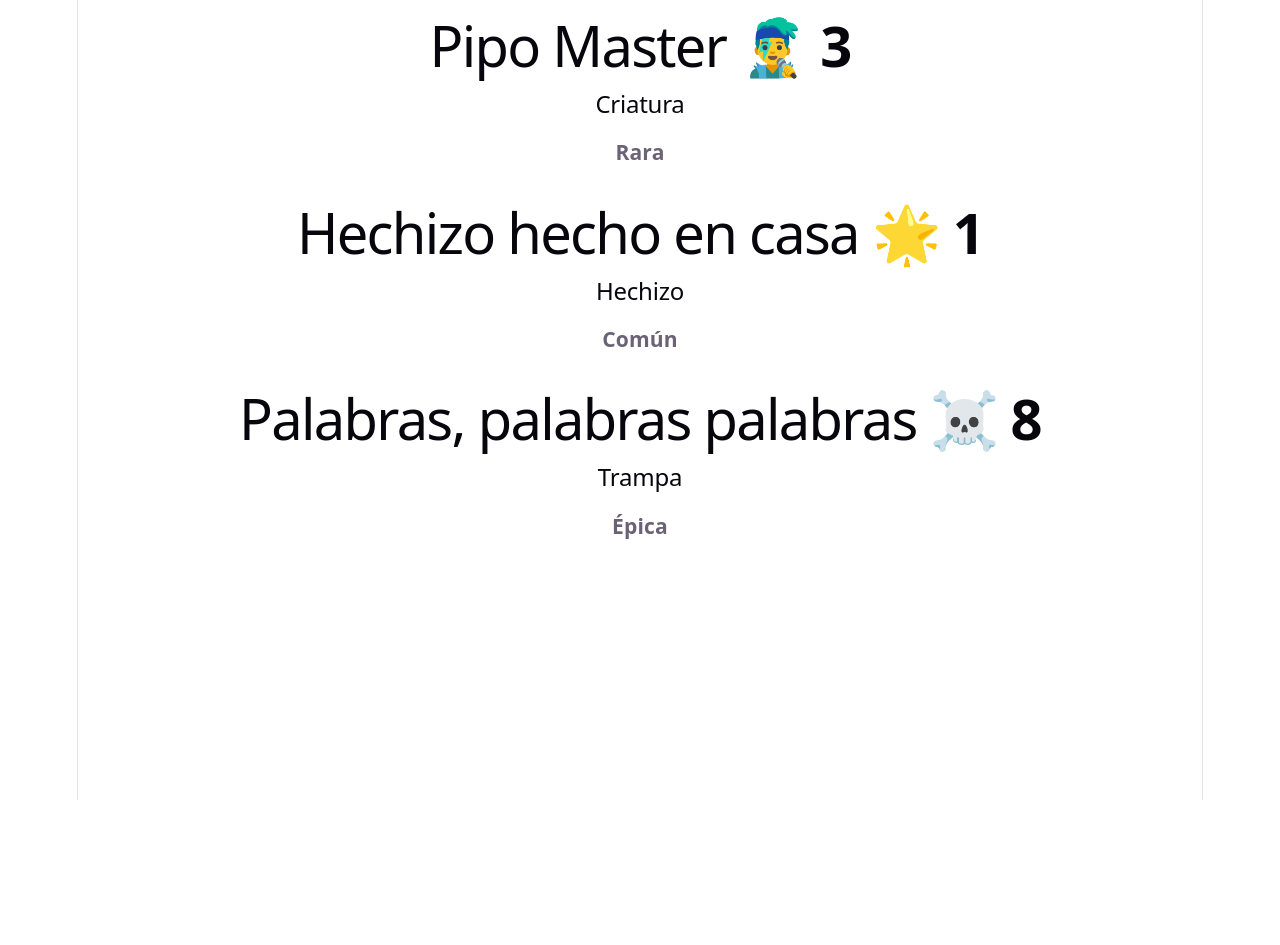
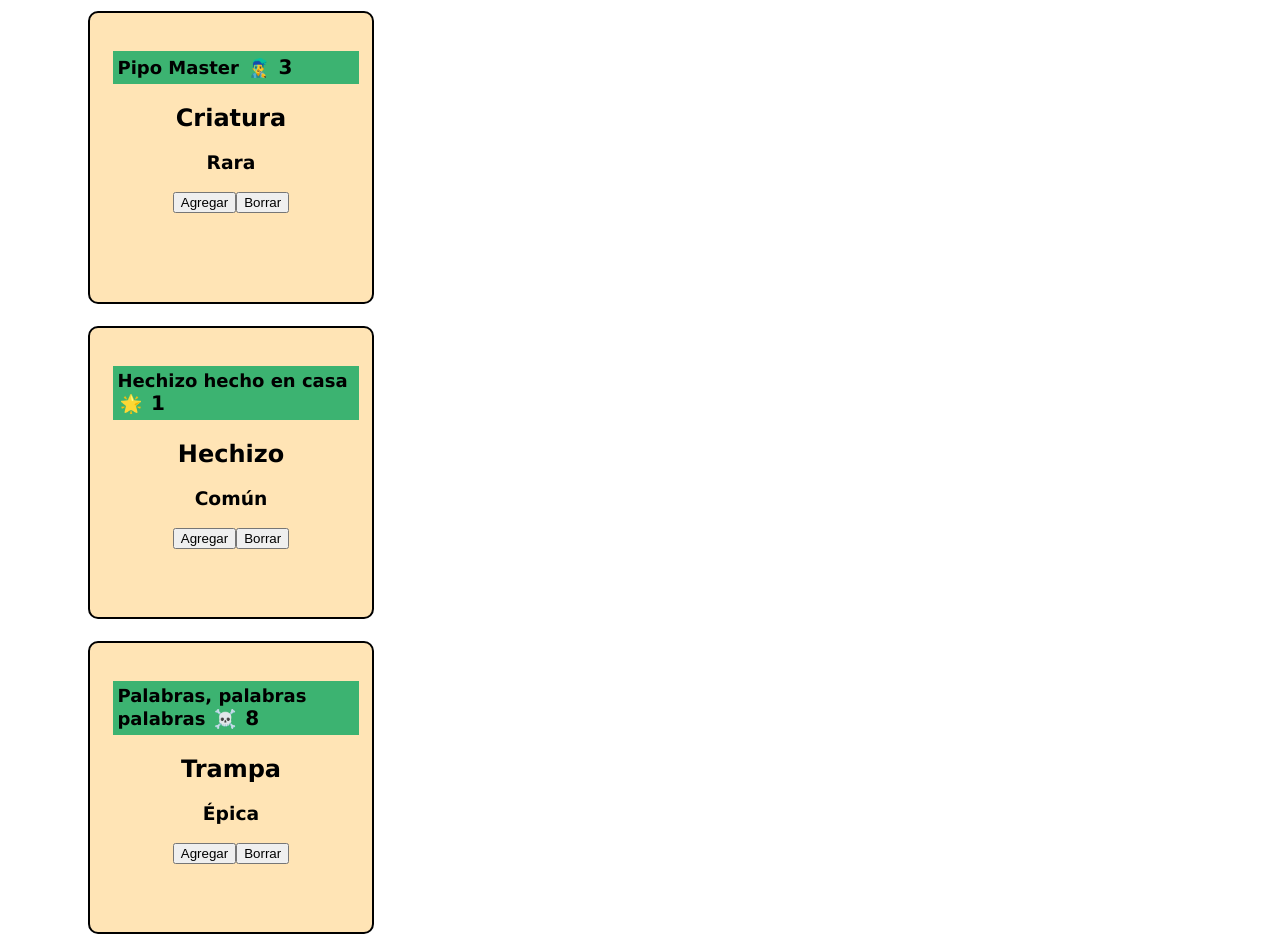
Before and after one commit to fernandakauak/tcgmaker, a Vue app: page / in a window 1280 px wide. Before the commit the page ends 800 px from the top, so only its background shows below. Built offline with nearby package versions, Linux system fonts and the light colour scheme.

Commit message:
Se pueden eliminar las cartas, falta agregarlas y arreglar problema con Flex

```diff
--- a/src/App.vue
+++ b/src/App.vue
@@ -5,3 +5,5 @@ import PanelMazo from './components/PanelMazo.vue';
 <template>
   <PanelMazo />
 </template>
+
+<style></style>
--- a/src/components/CartaMazo.vue
+++ b/src/components/CartaMazo.vue
@@ -1,21 +1,60 @@
 <script setup>
     import { ref, computed } from 'vue';
 
-    const emit = defineEmits(['ajustar', 'quitar']);
+    const props = defineProps({
+        card: { type: Object, required: true }
+    });
 
-    defineProps({
-        card: { type: Object, required: true}
-    });
+    const emit = defineEmits(['ajustar', 'eliminar']);
+    //const ajustar = ()=> emit('ajustar', props.card.id); //comprobar
+    const borrar = ()=> emit('eliminar', props.card.id);
 </script>
 
 <template>
     <section>
-        <div>
+        <div class="carta">
             <h1> {{ card.nombre }} <span>{{ card.emoji }}</span> <strong>{{ card.coste }}</strong></h1>
             <h2>{{ card.tipo }}</h2>
             <h3>{{ card.rareza }}</h3>
+            <button class="btn">Agregar</button>
+            <button class="btn" @click="borrar">Borrar</button>
         </div>
     </section>
 </template>
 
-<style></style>
+<style>
+    section {
+        width: 100%;
+        height: 315px;
+        display: flex;
+    }
+
+    .carta {
+        width: 21%;
+        margin: 1%;
+        padding: 2%;
+        border-radius: 10px;
+        border: 2px solid black;
+        background-color: moccasin;
+        display: inline-block;
+    }
+
+    .carta h1 {
+        width: 100%;
+        font-size: 18px;
+        text-align: left;
+        background-color: mediumseagreen;
+        padding: 2%;
+    }
+
+    .carta span {
+        font-size: 18px;
+        padding: 1%;
+    }
+
+    .carta strong {
+        font-size: 20px;
+        text-align: right;
+    }
+
+</style>
--- a/src/components/PanelMazo.vue
+++ b/src/components/PanelMazo.vue
@@ -3,23 +3,29 @@
     import CartaMazo from './CartaMazo.vue';
     import StatsMazo from './StatsMazo.vue';
 
-    defineProps({
-        cartas: { type: Object , required: true }
-    });
-
-    const cartas = ref([
+    const cartasDisp = ref([
         { id: 0, nombre: "Pipo Master", emoji: "👨‍🎤", tipo: "Criatura", coste: 3, rareza: "Rara" },
         { id: 1, nombre: "Hechizo hecho en casa", emoji: "🌟", tipo: "Hechizo", coste: 1, rareza: "Común" },
         { id: 2, nombre: "Palabras, palabras palabras", emoji: "☠️", tipo: "Trampa", coste: 8, rareza: "Épica" }
     ]);
 
+    /*function ajustarCarta(id) {
+        const c = tareas.value.find(crd => crd.id === id);
+        if (c) c.hecha = !c.hecha;
+    }*/
+
+    function borrarCarta(id) {
+        cartasDisp.value = cartasDisp.value.filter(crd => crd.id !== id)
+    }
+
 </script>
 
 <template>
     <CartaMazo
-        v-for="carta in cartas"
+        v-for="carta in cartasDisp"
         :key="carta.id"
         :card="carta"
+        @eliminar="borrarCarta"
     />
     <StatsMazo />
 
--- a/src/style.css
+++ b/src/style.css
@@ -1,159 +1,6 @@
-:root {
-  --text: #6b6375;
-  --text-h: #08060d;
-  --bg: #fff;
-  --border: #e5e4e7;
-  --code-bg: #f4f3ec;
-  --accent: #aa3bff;
-  --accent-bg: rgba(170, 59, 255, 0.1);
-  --accent-border: rgba(170, 59, 255, 0.5);
-  --social-bg: rgba(244, 243, 236, 0.5);
-  --shadow:
-    rgba(0, 0, 0, 0.1) 0 10px 15px -3px, rgba(0, 0, 0, 0.05) 0 4px 6px -2px;
-
-  --sans: system-ui, 'Segoe UI', Roboto, sans-serif;
-  --heading: system-ui, 'Segoe UI', Roboto, sans-serif;
-  --mono: ui-monospace, Consolas, monospace;
-
-  font: 18px/145% var(--sans);
-  letter-spacing: 0.18px;
-  color-scheme: light dark;
-  color: var(--text);
-  background: var(--bg);
-  font-synthesis: none;
-  text-rendering: optimizeLegibility;
-  -webkit-font-smoothing: antialiased;
-  -moz-osx-font-smoothing: grayscale;
-
-  @media (max-width: 1024px) {
-    font-size: 16px;
-  }
-}
-
-@media (prefers-color-scheme: dark) {
-  :root {
-    --text: #9ca3af;
-    --text-h: #f3f4f6;
-    --bg: #16171d;
-    --border: #2e303a;
-    --code-bg: #1f2028;
-    --accent: #c084fc;
-    --accent-bg: rgba(192, 132, 252, 0.15);
-    --accent-border: rgba(192, 132, 252, 0.5);
-    --social-bg: rgba(47, 48, 58, 0.5);
-    --shadow:
-      rgba(0, 0, 0, 0.4) 0 10px 15px -3px, rgba(0, 0, 0, 0.25) 0 4px 6px -2px;
-  }
-
-  #social .button-icon {
-    filter: invert(1) brightness(2);
-  }
-}
-
 body {
+  font-family: Verdana, Geneva, Tahoma, sans-serif;
   margin: 0;
-}
-
-h1,
-h2 {
-  font-family: var(--heading);
-  font-weight: 500;
-  color: var(--text-h);
-}
-
-h1 {
-  font-size: 56px;
-  letter-spacing: -1.68px;
-  margin: 32px 0;
-  @media (max-width: 1024px) {
-    font-size: 36px;
-    margin: 20px 0;
-  }
-}
-h2 {
-  font-size: 24px;
-  line-height: 118%;
-  letter-spacing: -0.24px;
-  margin: 0 0 8px;
-  @media (max-width: 1024px) {
-    font-size: 20px;
-  }
-}
-p {
-  margin: 0;
-}
-
-code,
-.counter {
-  font-family: var(--mono);
-  display: inline-flex;
-  border-radius: 4px;
-  color: var(--text-h);
-}
-
-code {
-  font-size: 15px;
-  line-height: 135%;
-  padding: 4px 8px;
-  background: var(--code-bg);
-}
-
-.counter {
-  font-size: 16px;
-  padding: 5px 10px;
-  border-radius: 5px;
-  color: var(--accent);
-  background: var(--accent-bg);
-  border: 2px solid transparent;
-  transition: border-color 0.3s;
-  margin-bottom: 24px;
-
-  &:hover {
-    border-color: var(--accent-border);
-  }
-  &:focus-visible {
-    outline: 2px solid var(--accent);
-    outline-offset: 2px;
-  }
-}
-
-.hero {
-  position: relative;
-
-  .base,
-  .framework,
-  .vite {
-    inset-inline: 0;
-    margin: 0 auto;
-  }
-
-  .base {
-    width: 170px;
-    position: relative;
-    z-index: 0;
-  }
-
-  .framework,
-  .vite {
-    position: absolute;
-  }
-
-  .framework {
-    z-index: 1;
-    top: 34px;
-    height: 28px;
-    transform: perspective(2000px) rotateZ(300deg) rotateX(44deg) rotateY(39deg)
-      scale(1.4);
-  }
-
-  .vite {
-    z-index: 0;
-    top: 107px;
-    height: 26px;
-    width: auto;
-    transform: perspective(2000px) rotateZ(300deg) rotateX(40deg) rotateY(39deg)
-      scale(0.8);
-  }
 }
 
 #app {
@@ -167,130 +14,3 @@ code {
   flex-direction: column;
   box-sizing: border-box;
 }
-
-#center {
-  display: flex;
-  flex-direction: column;
-  gap: 25px;
-  place-content: center;
-  place-items: center;
-  flex-grow: 1;
-
-  @media (max-width: 1024px) {
-    padding: 32px 20px 24px;
-    gap: 18px;
-  }
-}
-
-#next-steps {
-  display: flex;
-  border-top: 1px solid var(--border);
-  text-align: left;
-
-  & > div {
-    flex: 1 1 0;
-    padding: 32px;
-    @media (max-width: 1024px) {
-      padding: 24px 20px;
-    }
-  }
-
-  .icon {
-    margin-bottom: 16px;
-    width: 22px;
-    height: 22px;
-  }
-
-  @media (max-width: 1024px) {
-    flex-direction: column;
-    text-align: center;
-  }
-}
-
-#docs {
-  border-right: 1px solid var(--border);
-
-  @media (max-width: 1024px) {
-    border-right: none;
-    border-bottom: 1px solid var(--border);
-  }
-}
-
-#next-steps ul {
-  list-style: none;
-  padding: 0;
-  display: flex;
-  gap: 8px;
-  margin: 32px 0 0;
-
-  .logo {
-    height: 18px;
-  }
-
-  a {
-    color: var(--text-h);
-    font-size: 16px;
-    border-radius: 6px;
-    background: var(--social-bg);
-    display: flex;
-    padding: 6px 12px;
-    align-items: center;
-    gap: 8px;
-    text-decoration: none;
-    transition: box-shadow 0.3s;
-
-    &:hover {
-      box-shadow: var(--shadow);
-    }
-    .button-icon {
-      height: 18px;
-      width: 18px;
-    }
-  }
-
-  @media (max-width: 1024px) {
-    margin-top: 20px;
-    flex-wrap: wrap;
-    justify-content: center;
-
-    li {
-      flex: 1 1 calc(50% - 8px);
-    }
-
-    a {
-      width: 100%;
-      justify-content: center;
-      box-sizing: border-box;
-    }
-  }
-}
-
-#spacer {
-  height: 88px;
-  border-top: 1px solid var(--border);
-  @media (max-width: 1024px) {
-    height: 48px;
-  }
-}
-
-.ticks {
-  position: relative;
-  width: 100%;
-
-  &::before,
-  &::after {
-    content: '';
-    position: absolute;
-    top: -4.5px;
-    border: 5px solid transparent;
-  }
-
-  &::before {
-    left: 0;
-    border-left-color: var(--border);
-  }
-  &::after {
-    right: 0;
-    border-right-color: var(--border);
-  }
-}
```
